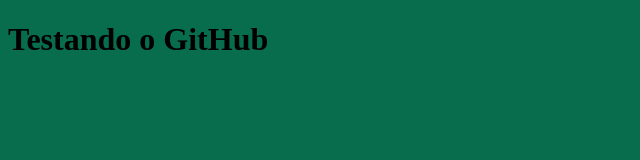
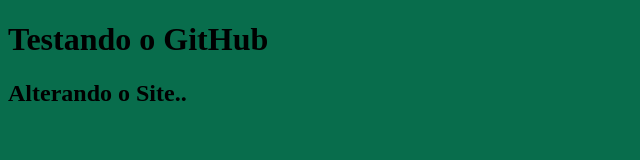
Before and after one commit to cliceres-blip/PrimeiroProjeto, a plain HTML site: page index.html in a window 1280 px wide. Shown: the whole page, without its empty margins (0-640 px from the left). Drawn offline with Linux system fonts and the light colour scheme.

Commit message:
segunda versao

```diff
--- a/index.html
+++ b/index.html
@@ -10,6 +10,8 @@
 <body>
     <h1>Testando o GitHub</h1>
 
+    <h2> Alterando o Site.. </h2>
+
 
 </body>
 
```
